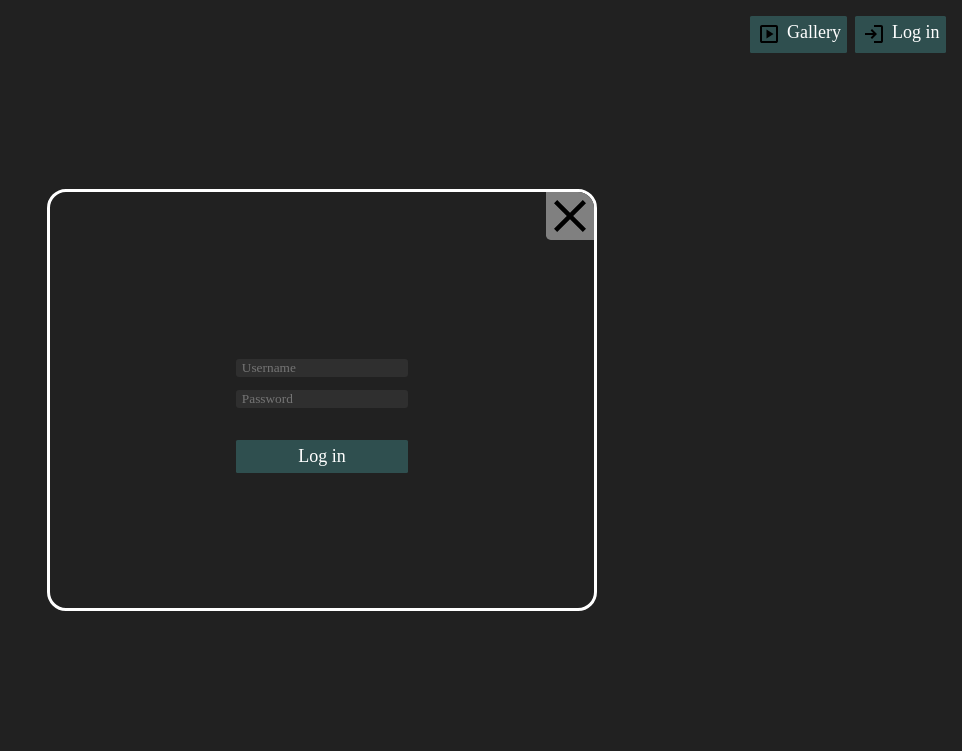
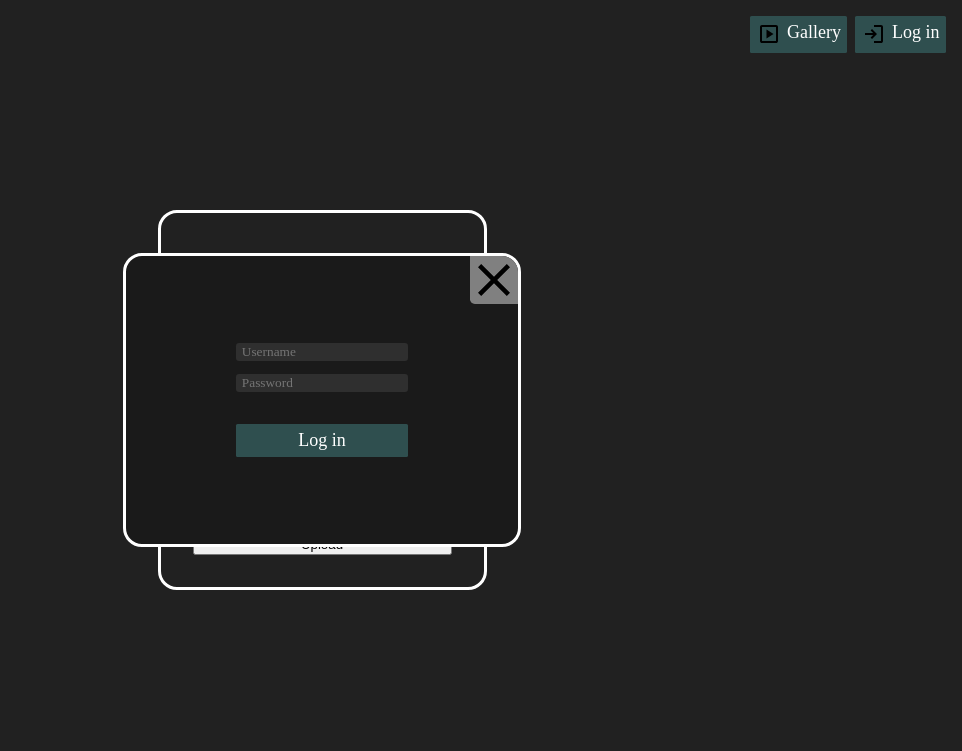
Before and after one commit to cthit/screenIT, a website: page public/index.html in a window 1280 px wide. Both pictures are taken after a click on the element "Log in". Shown: the top 751 px of the page, without its empty margins (318-1280 px from the left). Drawn offline with Linux system fonts and the light colour scheme; a web font is replaced by a local one.

Commit message:
updated css for logindiv to make it more responsible

```diff
--- a/public/css/style.css
+++ b/public/css/style.css
@@ -7,6 +7,7 @@
     --backgroundColor: #212121;
     --barelyLighterBackgroundColor: #1c1c1c;
     --lighterBackgroundColor: #2f2f2f;
+    --darkerBackgroundColor: #1a1a1a;
     --textColor: #fff;
 
     --borderColor: #fff;
@@ -137,7 +138,7 @@ p {
 /* ------ POPUP WINDOW ------ */
 
 .popupWindow{
-    background: inherit;
+    background: var(--darkerBackgroundColor);
 
     overflow: hidden;
 
@@ -145,20 +146,22 @@ p {
     flex-direction: column;
     align-items: center;
 
-    position: static;
-        position: absolute;
-        top: 50%;
-        left: 50%;
-        transform: translate(-50%, -50%);
+    position: absolute;
+    top: 50%;
+    left: 50%;
+    transform: translate(-50%, -50%);
     position: fixed;
 
-    min-height: 20rem;
-    min-width: 30rem;
+    max-width: 85vw;
+    max-height: 85vh;
 
-    height: 20vw;
+    /* height: 20vw;
     width: 30vw;
+    padding: 2rem; */
+    height: 14rem;
+    width: 20.5rem;
     padding: 2rem;
-    padding-top: 4rem;
+
     outline: 3px solid #fff;
     border-radius: 1rem;
 
@@ -199,6 +202,10 @@ p {
     flex-direction: column;
     justify-content: center;
     align-items: center;
+}
+
+.credentialsDiv input {
+    /* font-size: 1.2rem; */
 }
 
 .credentialsDiv .loginForm {
```
